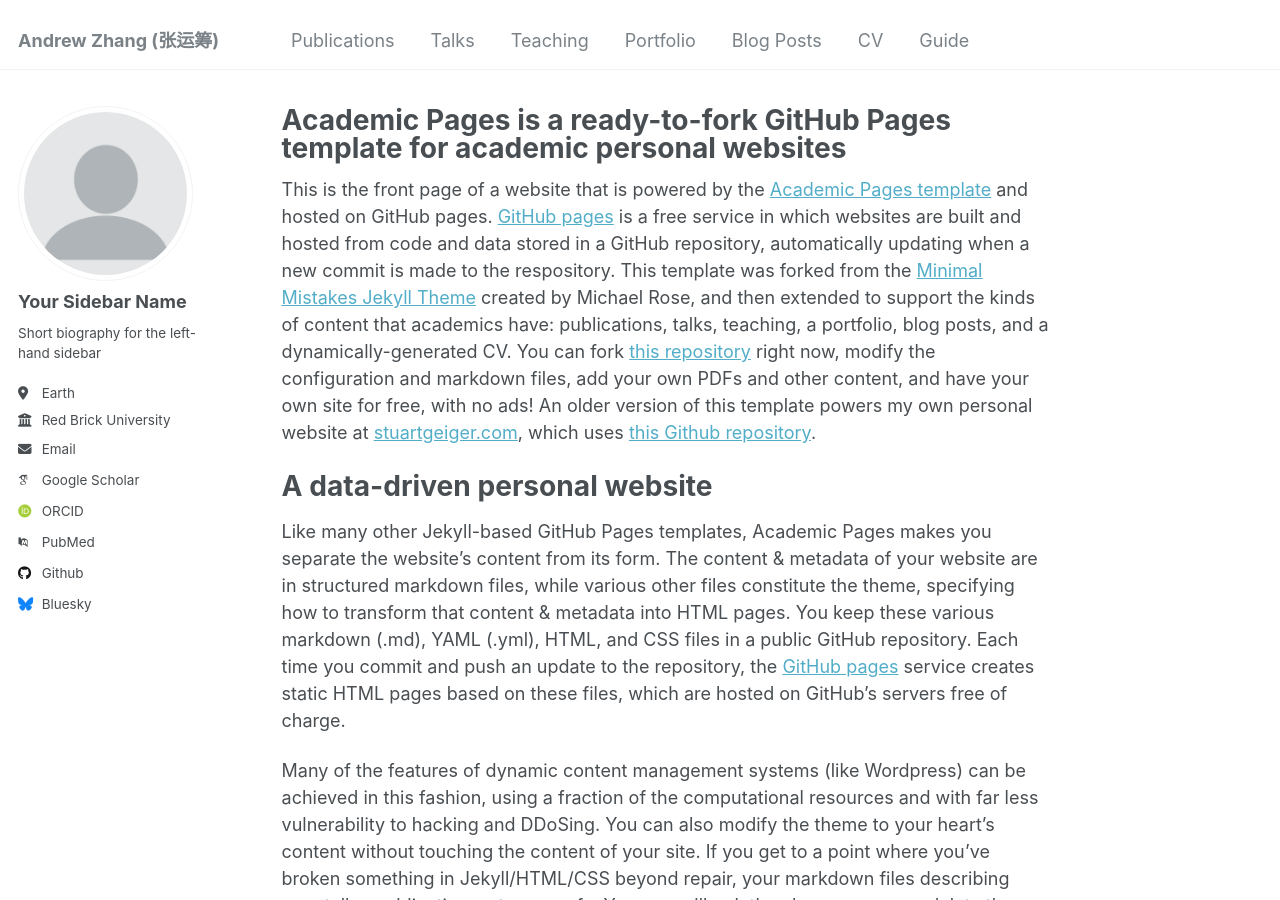
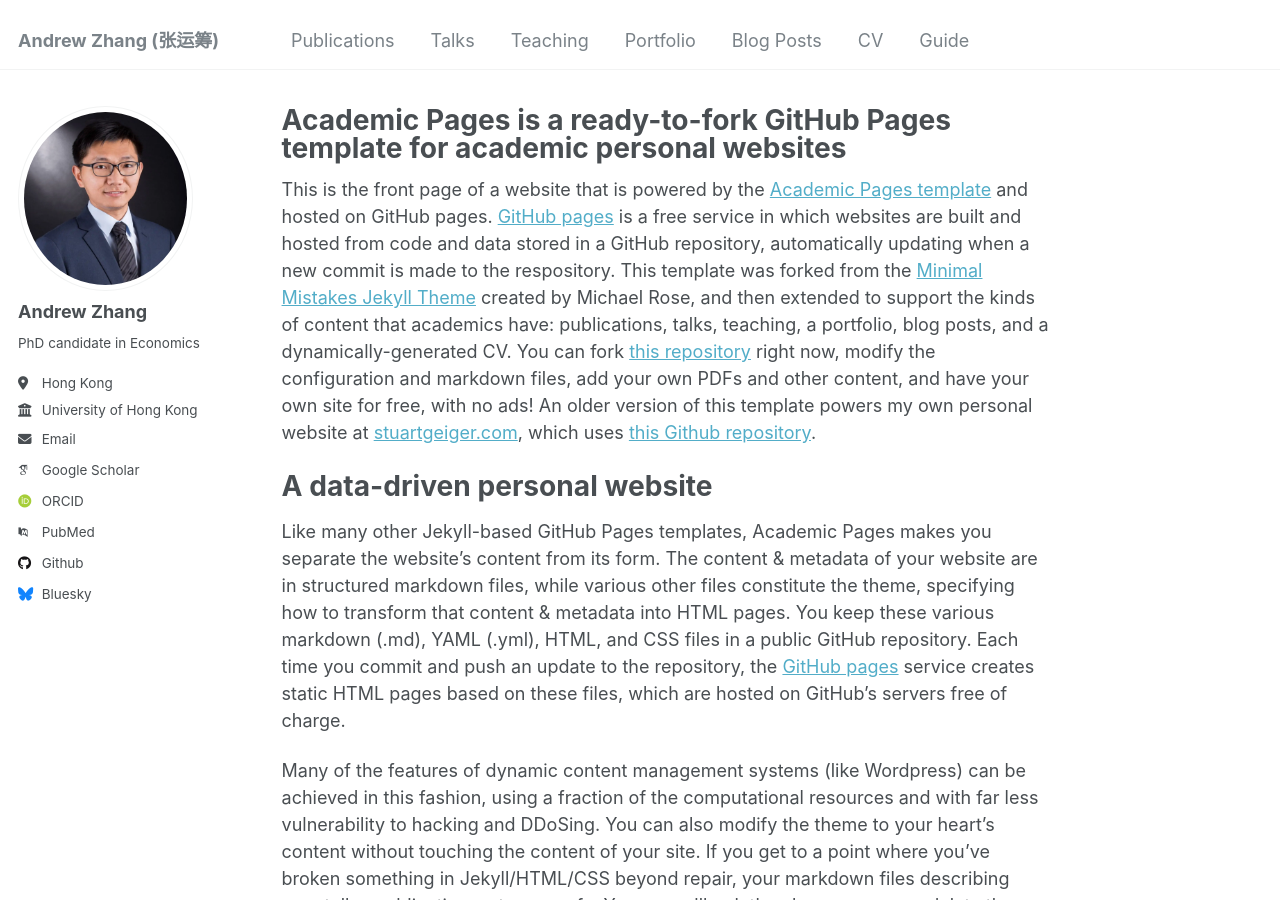
Before and after one commit to Andrew-YC-Zhang/andrew-yc-zhang.github.io, a Jekyll site: the page built from _pages/about.md, in a window 1280 px wide and 900 px high. Built offline with Jekyll 4.4.1, drawn with Linux system fonts in a browser that asks for light colours; some web fonts are replaced.

Commit message:
Update _config.yml

```diff
--- a/_config.yml
+++ b/_config.yml
@@ -21,14 +21,14 @@ repository               : "academicpages/academicpages.github.io"
 #               Additional customization can be done by editing /_includes/author-profile.html
 author:
   # Biographic information
-  avatar           : "profile.png"
-  name             : "Your Sidebar Name"
+  avatar           : "profile.jpg"
+  name             : "Andrew Zhang"
   pronouns         : # example: "she/her"
-  bio              : "Short biography for the left-hand sidebar"
-  location         : "Earth"
-  employer         : "Red Brick University"
+  bio              : "PhD candidate in Economics"
+  location         : "Hong Kong"
+  employer         : "University of Hong Kong"
   uri              : # URL
-  email            : "none@example.org"
+  email            : "zyc616@connect.hku.hk"
 
   # Academic websites
   arxiv            : # URL - Update with the correct link to your profile
@@ -43,7 +43,7 @@ author:
   bitbucket        : # Username - Update with your username on the site
   codepen          : # Username
   dribbble         : # Username
-  github           : "academicpages"
+  github           : "andrew-yc-zhang"
   kaggle           : # Username
   stackoverflow    : # User number or user number and name (i.e., use "1" or "1/jeff-atwood")
 
```
